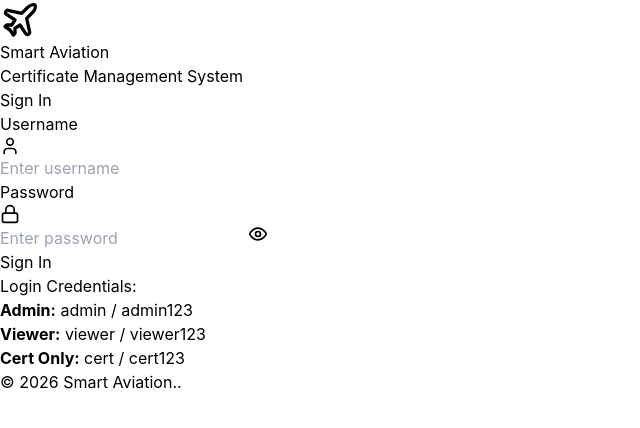
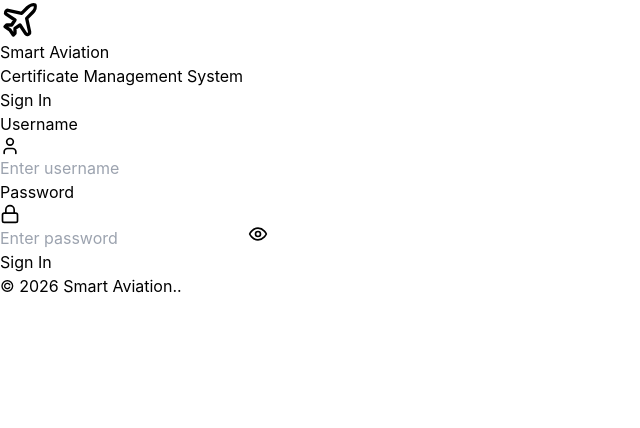
Before and after one commit to Mohamesaidsalem/certificate-system, a React (Vite) app: page / in a window 1280 px wide. Shown: the top 428 px of the page, without its empty margins (0-640 px from the left). Built offline with nearby package versions, Linux system fonts and the light colour scheme; the HTML template or start-up script is replaced by a standard one.

Commit message:
Remove user credentials section from App.jsx
Removed user login credentials display from the UI.

```diff
--- a/src/App.jsx
+++ b/src/App.jsx
@@ -200,24 +200,6 @@ const LoginPage = () => {
               )}
             </button>
           </form>
-
-          {/* Users Info */}
-          <div className="mt-4 bg-gray-50 rounded-lg p-4">
-            <p className="text-xs font-semibold text-gray-700 mb-2">
-              Login Credentials:
-            </p>
-            <div className="space-y-1 text-xs text-gray-600">
-              <p>
-                <strong>Admin:</strong> admin / admin123
-              </p>
-              <p>
-                <strong>Viewer:</strong> viewer / viewer123
-              </p>
-              <p>
-                <strong>Cert Only:</strong> cert / cert123
-              </p>
-            </div>
-          </div>
         </div>
 
         {/* Footer */}
```
